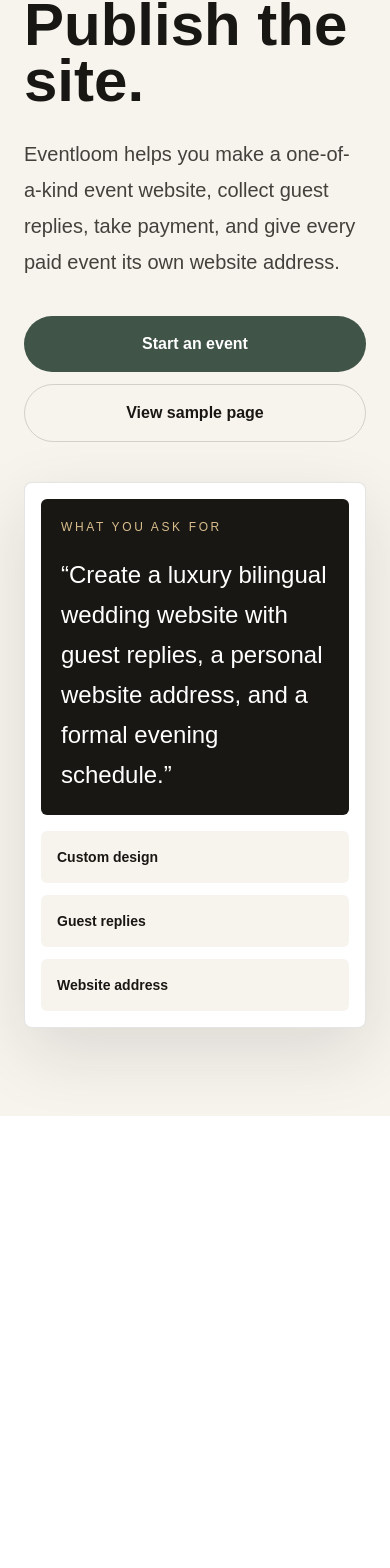
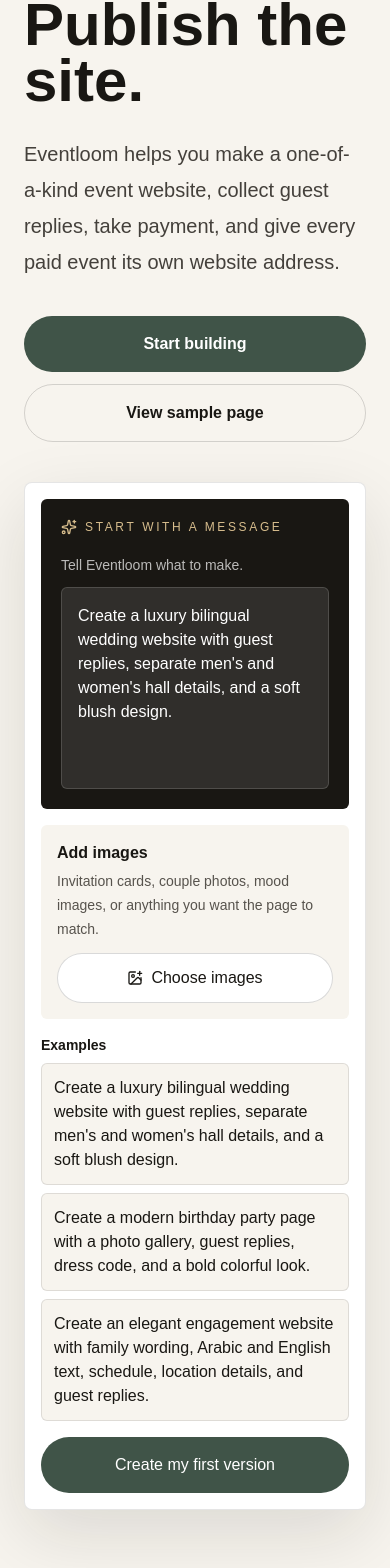
Before and after one commit to eventloom-ai/eventloom, a Next.js app: page / in a window 390 px wide. Shown: the part 318-1886 px from the top of the page. Before the commit the page ends 1434 px from the top, so only its background shows below. Built offline with nearby package versions, Linux system fonts and the light colour scheme.

Commit message:
Add landing page builder prompt

```diff
--- /dev/null
+++ b/src/components/landing-builder.tsx
@@ -0,0 +1,153 @@
+"use client";
+
+import { ImagePlus, Sparkles, X } from "lucide-react";
+import { ChangeEvent, FormEvent, useMemo, useRef, useState } from "react";
+
+const examples = [
+  "Create a luxury bilingual wedding website with guest replies, separate men's and women's hall details, and a soft blush design.",
+  "Create a modern birthday party page with a photo gallery, guest replies, dress code, and a bold colorful look.",
+  "Create an elegant engagement website with family wording, Arabic and English text, schedule, location details, and guest replies.",
+];
+
+export function LandingBuilder() {
+  const [prompt, setPrompt] = useState(examples[0]);
+  const [files, setFiles] = useState<File[]>([]);
+  const [isSubmitting, setIsSubmitting] = useState(false);
+  const [error, setError] = useState("");
+  const fileInputRef = useRef<HTMLInputElement>(null);
+  const slug = useMemo(() => makeSlug(prompt), [prompt]);
+
+  function selectFiles(event: ChangeEvent<HTMLInputElement>) {
+    const nextFiles = Array.from(event.target.files ?? []).filter((file) => file.type.startsWith("image/"));
+    setFiles((current) => [...current, ...nextFiles].slice(0, 8));
+    event.target.value = "";
+  }
+
+  function removeFile(index: number) {
+    setFiles((current) => current.filter((_, fileIndex) => fileIndex !== index));
+  }
+
+  async function submit(event: FormEvent<HTMLFormElement>) {
+    event.preventDefault();
+    if (!prompt.trim() || isSubmitting) return;
+
+    setIsSubmitting(true);
+    setError("");
+
+    const body = new FormData();
+    body.set("prompt", prompt);
+    body.set("slug", slug);
+    files.forEach((file) => body.append("images", file));
+
+    const response = await fetch("/api/events", {
+      method: "POST",
+      body,
+    }).catch(() => null);
+
+    setIsSubmitting(false);
+
+    if (!response) {
+      setError("We could not start your page. Please try again.");
+      return;
+    }
+
+    if (response.redirected) {
+      window.location.href = response.url;
+      return;
+    }
+
+    if (response.ok) {
+      window.location.href = "/app";
+      return;
+    }
+
+    setError("We could not start your page. Please try again.");
+  }
+
+  return (
+    <section id="start" className="rounded-[8px] border border-black/10 bg-white p-4 shadow-[0_24px_70px_rgba(25,23,19,0.12)]">
+      <form onSubmit={submit} className="grid gap-4">
+        <div className="rounded-[6px] bg-[#191713] p-5 text-white">
+          <div className="flex items-center gap-2">
+            <Sparkles className="h-4 w-4 text-[#d7bd8d]" />
+            <p className="text-xs uppercase tracking-[0.22em] text-[#d7bd8d]">Start with a message</p>
+          </div>
+          <label className="mt-5 grid gap-3">
+            <span className="text-sm text-white/70">Tell Eventloom what to make.</span>
+            <textarea
+              name="prompt"
+              required
+              rows={7}
+              value={prompt}
+              onChange={(event) => setPrompt(event.target.value)}
+              className="min-h-44 resize-none rounded-[6px] border border-white/15 bg-white/10 p-4 text-lg leading-8 text-white outline-none placeholder:text-white/40 focus:border-[#d7bd8d]/60"
+              placeholder="Create a luxury wedding website with guest replies, schedule, photos, and a personal website address..."
+            />
+          </label>
+        </div>
+
+        <div className="rounded-[6px] bg-[#f7f4ee] p-4">
+          <div className="flex flex-col gap-3 sm:flex-row sm:items-center sm:justify-between">
+            <div>
+              <p className="font-semibold">Add images</p>
+              <p className="mt-1 text-sm leading-6 text-stone-600">Invitation cards, couple photos, mood images, or anything you want the page to match.</p>
+            </div>
+            <button
+              type="button"
+              onClick={() => fileInputRef.current?.click()}
+              className="inline-flex items-center justify-center gap-2 rounded-full border border-black/15 bg-white px-4 py-3 text-sm font-semibold"
+            >
+              <ImagePlus className="h-4 w-4" />
+              Choose images
+            </button>
+          </div>
+          <input ref={fileInputRef} type="file" accept="image/*" multiple onChange={selectFiles} className="hidden" />
+
+          {files.length ? (
+            <div className="mt-4 grid gap-2">
+              {files.map((file, index) => (
+                <div key={`${file.name}-${file.size}-${index}`} className="flex items-center justify-between gap-3 rounded-[6px] bg-white px-3 py-2 text-sm">
+                  <span className="min-w-0 truncate">{file.name}</span>
+                  <button type="button" onClick={() => removeFile(index)} className="grid h-8 w-8 shrink-0 place-items-center rounded-full hover:bg-black/5" aria-label={`Remove ${file.name}`}>
+                    <X className="h-4 w-4" />
+                  </button>
+                </div>
+              ))}
+            </div>
+          ) : null}
+        </div>
+
+        <div className="grid gap-2">
+          <p className="text-sm font-semibold">Examples</p>
+          {examples.map((example) => (
+            <button
+              key={example}
+              type="button"
+              onClick={() => setPrompt(example)}
+              className="rounded-[6px] border border-black/10 bg-[#f7f4ee] p-3 text-left text-sm leading-6 transition hover:bg-[#efe7d8]"
+            >
+              {example}
+            </button>
+          ))}
+        </div>
+
+        {error ? <p className="rounded-[6px] bg-red-50 px-3 py-2 text-sm text-red-700">{error}</p> : null}
+
+        <button disabled={!prompt.trim() || isSubmitting} className="rounded-full bg-[#405448] px-5 py-4 font-semibold text-white disabled:cursor-not-allowed disabled:opacity-50">
+          {isSubmitting ? "Starting..." : "Create my first version"}
+        </button>
+      </form>
+    </section>
+  );
+}
+
+function makeSlug(value: string) {
+  const slug = value
+    .toLowerCase()
+    .replace(/[^a-z0-9]+/g, "-")
+    .replace(/^-+|-+$/g, "")
+    .slice(0, 42)
+    .replace(/-+$/g, "");
+
+  return slug && slug.length >= 3 ? slug : `event-${Date.now().toString(36)}`;
+}
--- a/src/components/landing-page.tsx
+++ b/src/components/landing-page.tsx
@@ -1,4 +1,5 @@
 import Link from "next/link";
+import { LandingBuilder } from "@/components/landing-builder";
 
 export function LandingPage() {
   return (
@@ -30,30 +31,16 @@
               Eventloom helps you make a one-of-a-kind event website, collect guest replies, take payment, and give every paid event its own website address.
             </p>
             <div className="mt-9 flex flex-col gap-3 sm:flex-row">
-              <Link className="rounded-full bg-[#405448] px-6 py-4 text-center font-semibold text-white" href="/app/events/new">
-                Start an event
-              </Link>
+              <a className="rounded-full bg-[#405448] px-6 py-4 text-center font-semibold text-white" href="#start">
+                Start building
+              </a>
               <Link className="rounded-full border border-black/15 px-6 py-4 text-center font-semibold" href="/demo-wedding">
                 View sample page
               </Link>
             </div>
           </div>
 
-          <div className="rounded-[8px] border border-black/10 bg-white p-4 shadow-[0_24px_70px_rgba(25,23,19,0.12)]">
-            <div className="rounded-[6px] bg-[#191713] p-5 text-white">
-              <p className="text-xs uppercase tracking-[0.22em] text-[#d7bd8d]">What you ask for</p>
-              <p className="mt-5 text-2xl leading-10">
-                “Create a luxury bilingual wedding website with guest replies, a personal website address, and a formal evening schedule.”
-              </p>
-            </div>
-            <div className="grid gap-3 pt-4 sm:grid-cols-3">
-              {["Custom design", "Guest replies", "Website address"].map((label) => (
-                <div key={label} className="rounded-[6px] bg-[#f7f4ee] p-4 text-sm font-semibold">
-                  {label}
-                </div>
-              ))}
-            </div>
-          </div>
+          <LandingBuilder />
         </div>
       </section>
     </main>
```
